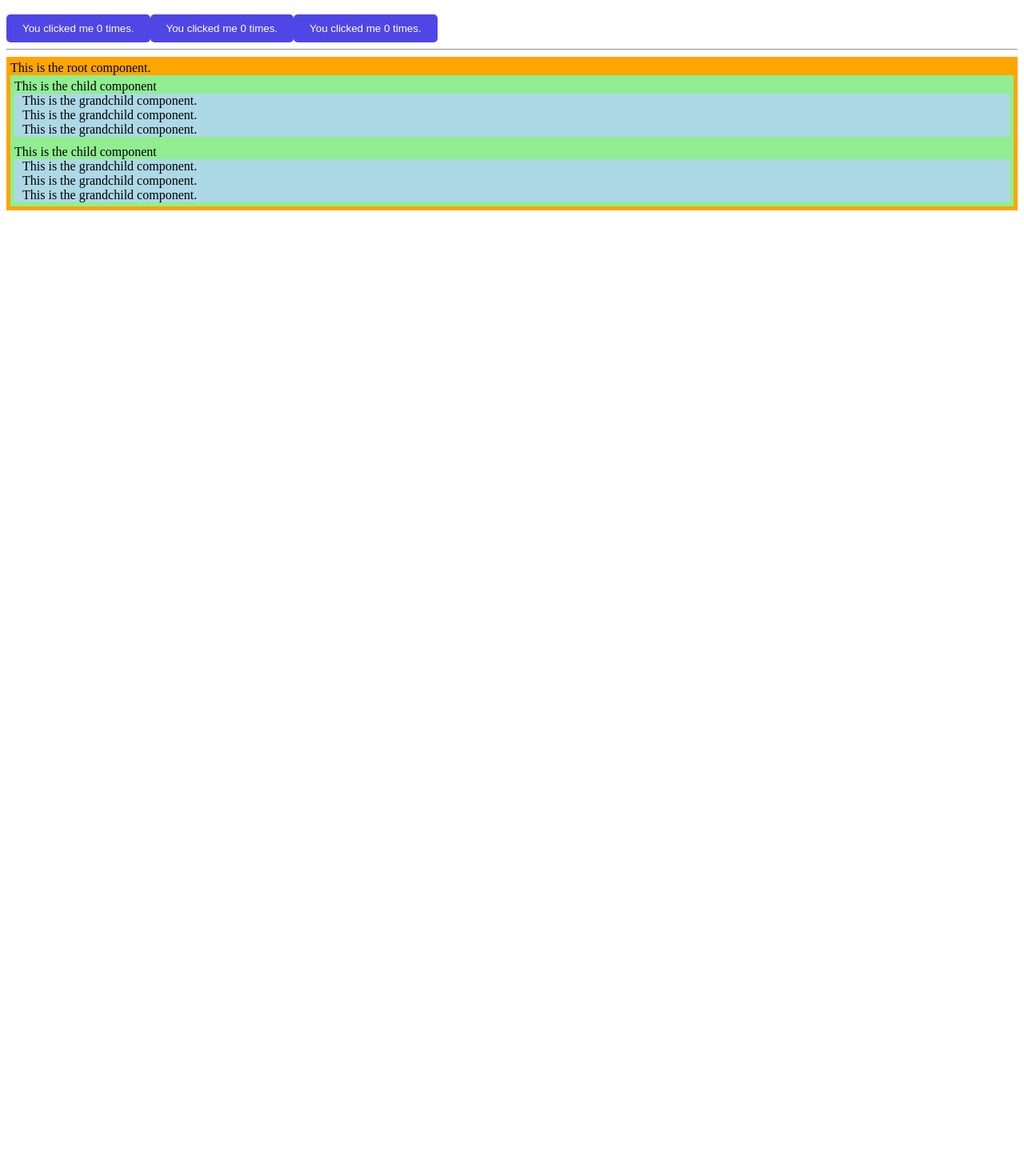
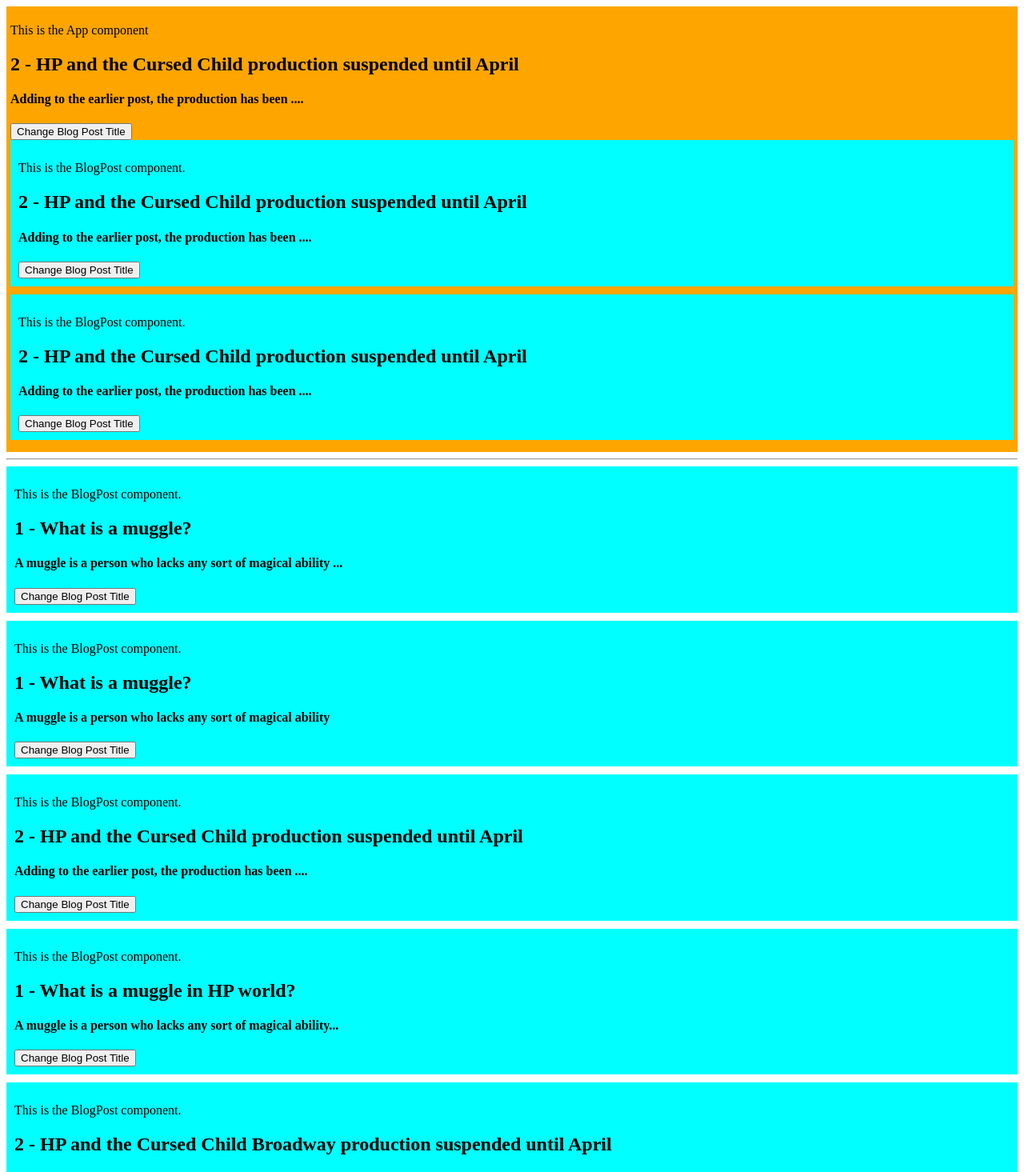
Before and after one commit to adessfaith/learn-vue-3-Segura, a Vue app: page / in a window 1280 px wide. Shown: the top 1465 px of the page at 80% size. Before the commit the page ends 800 px from the top, so only its background shows below. Built offline with nearby package versions, Linux system fonts and the light colour scheme.

Commit message:
pass data through props

```diff
--- a/src/App.vue
+++ b/src/App.vue
@@ -1,20 +1,94 @@
 <template>
-  <ButtonCounter></ButtonCounter>
-  <!--Pascal Case-->
-  <ButtonCounter></ButtonCounter>
+  <div style="background-color: orange; padding: 5px">
+    <p>This is the App component</p>
+    <h2>{{ blogPostId }} - {{ blogPostTitle }}</h2>
+    <h4>
+      {{ blogPostContent }}
+    </h4>
+    <button @click="blogPostTitle = 'A different title'">
+      Change Blog Post Title
+    </button>
+    <!--when a parent data changes, it will flow down, but when child changes, data will not flow up-->
+    <BlogPost
+      :id="blogPostId"
+      :blog-post-title="blogPostTitle"
+      :blog-post-content="blogPostContent"
+    ></BlogPost>
+    <BlogPost
+      :id="blogPostId"
+      :blog-post-title="blogPostTitle"
+      :blog-post-content="blogPostContent"
+    ></BlogPost>
+  </div>
+  <hr />
+  <BlogPost
+    id="1"
+    blogPostTitle="What is a muggle?"
+    blogPostContent="A muggle is a person who lacks any sort of magical ability ..."
+  >
+  </BlogPost>
+  <!--use kebab case-->
+  <BlogPost
+    id="1"
+    blog-post-title="What is a muggle?"
+    blog-post-content="A muggle is a person who lacks any sort of magical ability"
+  ></BlogPost>
+  <BlogPost
+    :id="blogPostId"
+    :blog-post-title="blogPostTitle"
+    :blog-post-content="blogPostContent"
+  ></BlogPost>
 
-  <button-counter></button-counter>
-  <!--Button do not recognize non-standard custum tags-->
+  <BlogPost
+    v-for="posts in posts"
+    :key="posts.id"
+    :id="posts.id"
+    :blog-post-title="posts.blogPostTitle"
+    :blog-post-content="posts.blogPostContent"
+  ></BlogPost>
   <hr />
-  <div style="background-color: orange; padding: 5px">
-    This is the root component.
-    <ComponentA></ComponentA>
-    <ComponentA></ComponentA>
-  </div>
+  <BlogPost v-for="posts in posts" :key="posts.id" v-bind="posts"></BlogPost>
 </template>
+
 <script setup>
-import ButtonCounter from "./ButtonCounter.vue";
-import ComponentA from "@/COmponentA.vue";
+import BlogPost from "./BlogPost.vue";
+
+import { ref } from "vue";
+
+let blogPostId = ref(2);
+let blogPostTitle = ref(
+  "HP and the Cursed Child production suspended until April"
+);
+let blogPostContent = ref(
+  "Adding to the earlier post, the production has been ...."
+);
+let posts = ref([
+  {
+    id: 1,
+    blogPostTitle: "What is a muggle in HP world?",
+    blogPostContent:
+      "A muggle is a person who lacks any sort of magical ability...",
+  },
+  {
+    id: 2,
+    blogPostTitle:
+      "HP and the Cursed Child Broadway production suspended until April",
+    blogPostContent:
+      "Adding to the earlier post, the Broadway production of Harry Potter and the Cursed Child has been...",
+  },
+  {
+    id: 3,
+    blogPostTitle: "Potter DIY: Make Your Own “Harry Potter Puppet Pal”",
+    blogPostContent:
+      "We all remember those iconic YouTube videos of Harry and the gang and probably couldn’t get “The Mysterious...",
+  },
+  {
+    id: 4,
+    blogPostTitle: "Fan Project Brings Life to “Harry Potter” in Translation",
+    blogPostContent:
+      "It’s no secret that the Harry Potter series is a global phenomenon, having been translated into over 80 languages to date....",
+  },
+]);
 </script>
 
-<style></style>
+<style scoped></style>
--- /dev/null
+++ b/src/BlogPost.vue
@@ -0,0 +1,32 @@
+<template>
+    <div class = 'blog-post'>
+        <p>
+            {{ message }}
+        </p>
+        <!--Display the id, title, content-->
+        <h2> {{ id }} - {{ blogPostTitle }}</h2>
+        <h4> {{blogPostContent}}</h4>
+        <button @click="changeBlogPostTitle"> Change Blog Post Title</button>
+
+    </div>
+</template>
+
+<script setup>
+import { ref } from 'vue';
+let message = ref('This is the BlogPost component.');
+const props = defineProps(['id','blogPostTitle','blogPostContent']); //returns an object with all the props, so we can access it outside the script
+console.log(props.blogPostContent);
+// defineProps({id:Number, blogPostTitle:String, blogPostContent:String});
+function changeBlogPostTitle(){
+    props.blogPostTitle = "A different title";
+}
+</script>
+
+<style scoped>
+.blog-post{
+    background-color: aqua;
+    padding: 10px;
+    margin-bottom: 10px;
+}
+
+</style>
--- a/src/ButtonCounter.vue
+++ /dev/null
@@ -1,25 +0,0 @@
-<template>
-  <button @click="count++">You clicked me {{ count }} times.</button>
-</template>
-<script setup>
-import { ref } from 'vue';
-let count = ref(0);
-</script>
-
-<style scoped>
-button {
-  background-color: #4f46e5;
-  color: #fff;
-  border: none;
-  padding: 10px 20px;
-  border-radius: 5px;
-  cursor: pointer;
-  margin-top: 10px;
-  transition: all 0.2s;
-}
-
-button:hover{
-    background-color: #4138d9;
-    box-shadow: 0 4px 8px rgba(0,0,0,0.2);
-}
-</style>
--- a/src/ComponentA.vue
+++ /dev/null
@@ -1,16 +0,0 @@
-<template>
-    <div style = "background-color: lightgreen; padding: 5px;">
-        This is the child component
-        <ComponentB></ComponentB>
-        <ComponentB></ComponentB>
-        <ComponentB></ComponentB>
-    </div>
-
-</template>
-
-<script setup>import ComponentB from './ComponentB.vue';</script>
-
-
-<style scoped>
-</style>
-<!--src\ComponentA.vue-->
--- a/src/ComponentB.vue
+++ /dev/null
@@ -1,12 +0,0 @@
-<template>
-  <div style="background-color: lightblue; padding-left: 10px">
-    This is the grandchild component.
-  </div>
-</template>
-
-<script setup></script>
-
-<style scoped></style>
-
-<!--C:\Users\afaithsegura\Desktop\learn-vue-3-Segura\src\ComponentB.vue-->
-<!--src\ComponentB.vue-->
```
